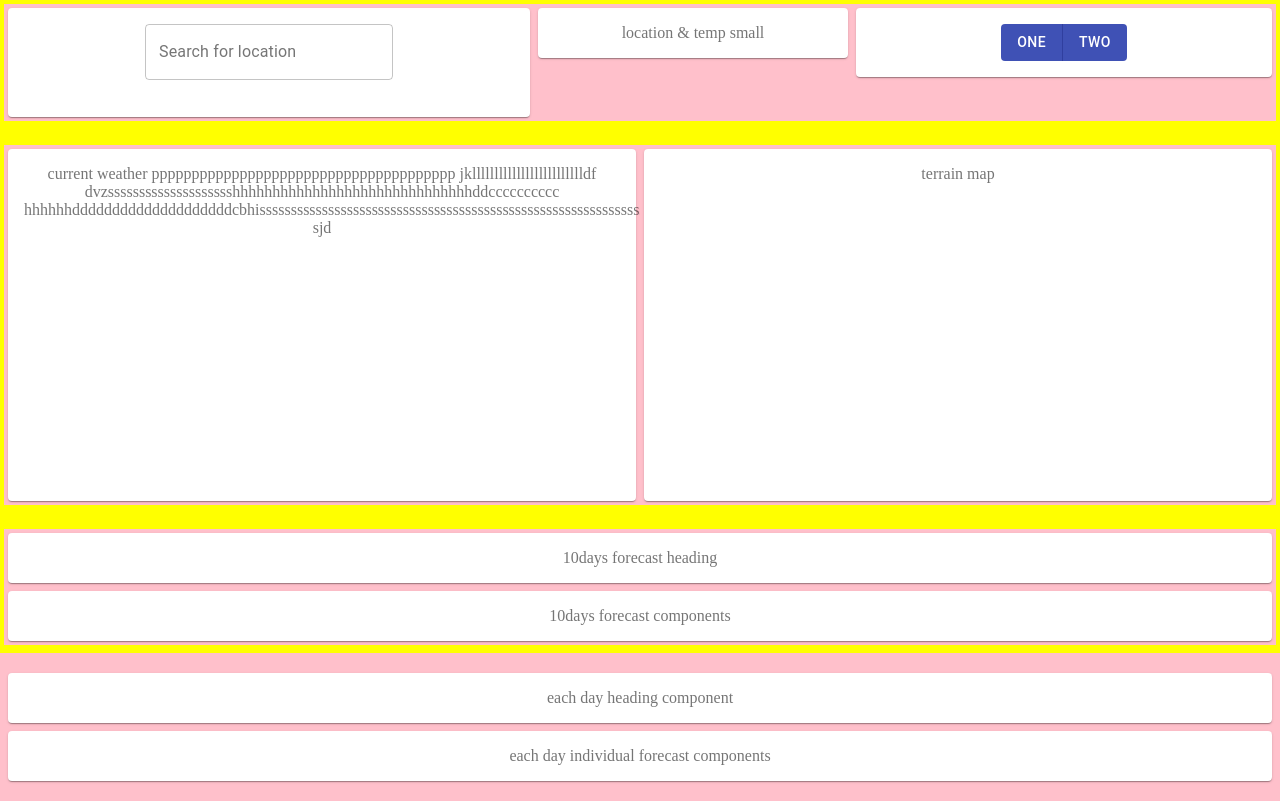
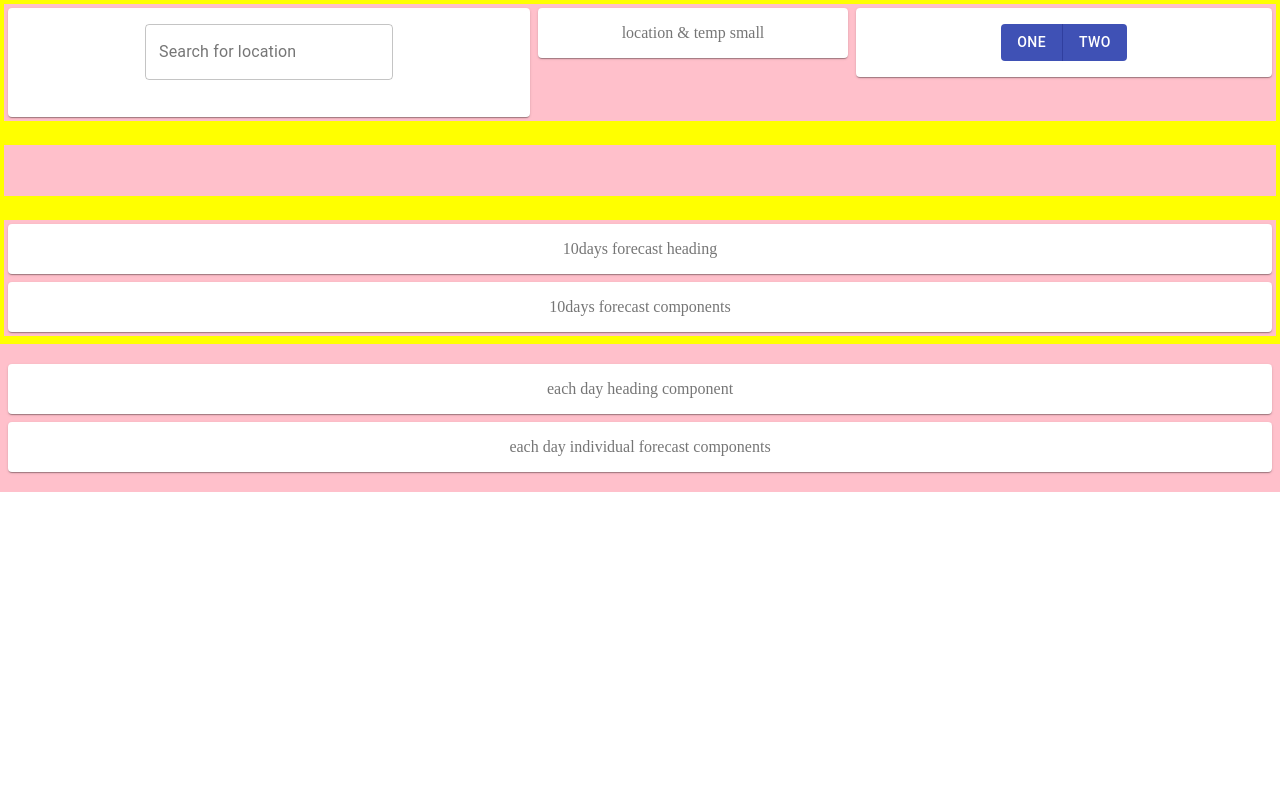
Before and after one commit to kalpanadd/Responsive_weather_App, a React (Create React App) app: page / in a window 1280 px wide. Built offline with nearby package versions, Linux system fonts and the light colour scheme; no server answers.

Commit message:
if user denies location permission shows

```diff
--- a/src/COMPONENTS/AppLayout.jsx
+++ b/src/COMPONENTS/AppLayout.jsx
@@ -56,6 +56,8 @@ export default function AppLayout() {
                 </Grid>
 
                 <Grid item container spacing={1}>
+                    {coords.coordinates.lat ?
+                        <>
                             <Grid item xs={12} sm={6} className={classes.item}>
                                 <Paper className={classes.paper2}>
                                     current weather pppppppppppppppppppppppppppppppppppppp
@@ -71,6 +73,16 @@ export default function AppLayout() {
                                     terrain map
                                 </Paper>
                             </Grid>
+                        </>
+                        :
+                        <Grid item xs={12} className={classes.item}
+                            container
+                            direction="row"
+                            justifyContent="center"
+                            alignItems="center"
+                        >
+                            <h1>{coords.error}</h1>
+                        </Grid>}
                 </Grid>
 
                 <Grid item container spacing={1}>
```
Lines whose indentation alone changed are shown as unchanged.
